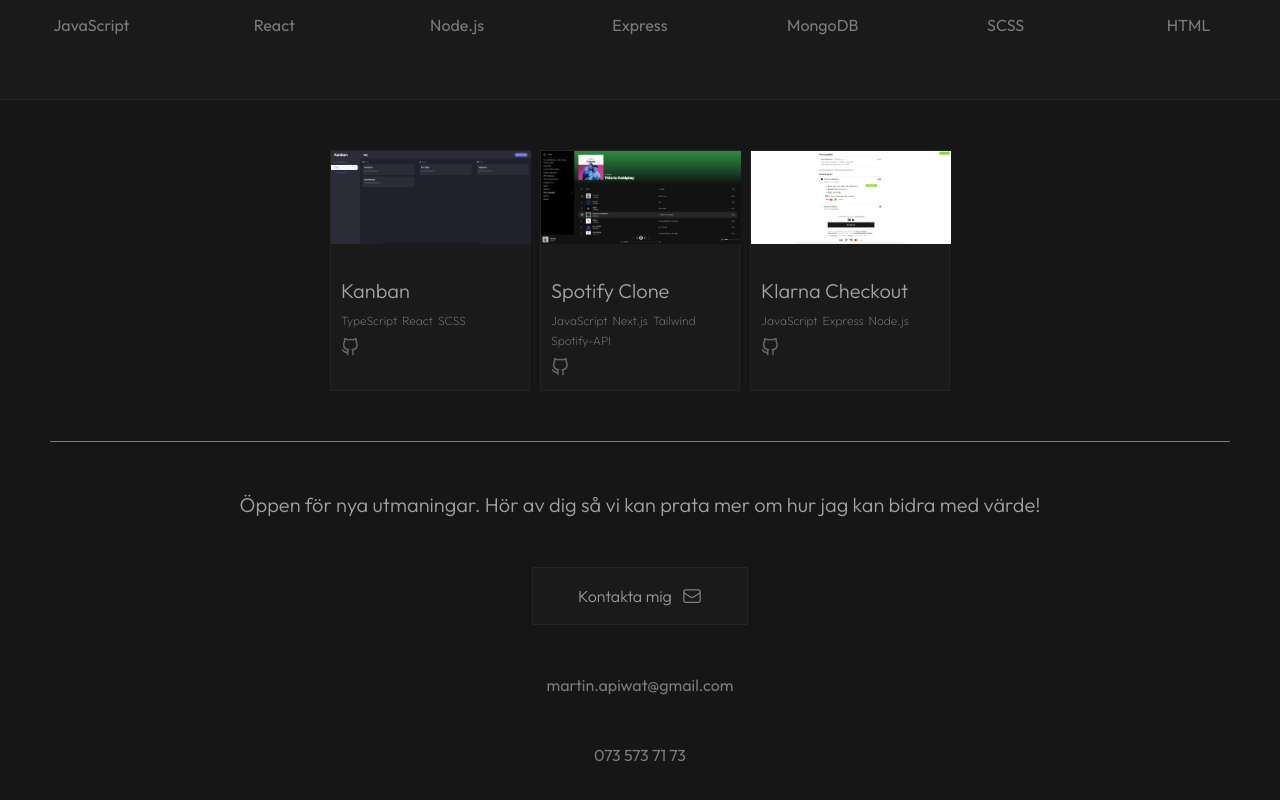
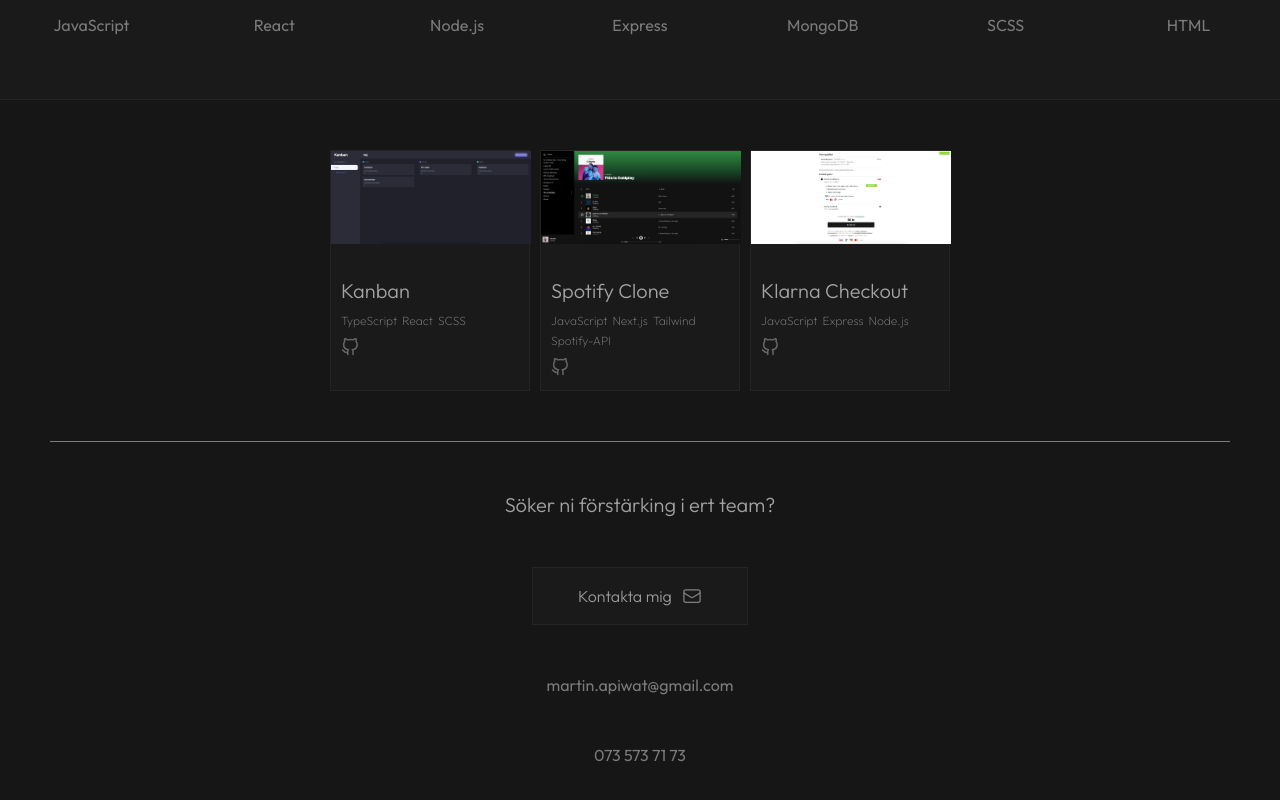
Before and after one commit to martin-apiwat/martin-portfolio, a React (Vite) app: page / in a window 1280 px wide. Shown: the part 588-1388 px from the top of the page. Built offline with nearby package versions, Linux system fonts and the light colour scheme.

Commit message:
changed copy on contact and added a cursor on carousel

```diff
--- a/src/App.css
+++ b/src/App.css
@@ -62,6 +62,7 @@
    border-style: solid;
    border-width: 1px 0px 1px 0px;
    border-color: #242424;
+   cursor: grab;
 }
 
 .about-container {
--- a/src/components/Contact.jsx
+++ b/src/components/Contact.jsx
@@ -4,10 +4,7 @@
 const Contact = () => {
    return (
       <div className="contact-container">
-         <h2>
-            Öppen för nya utmaningar. Hör av dig så vi kan prata mer om hur jag
-            kan bidra med värde!
-         </h2>
+         <h2>Söker ni förstärking i ert team?</h2>
          <button
             onClick={() => {
                //detect if user has mail client
```
